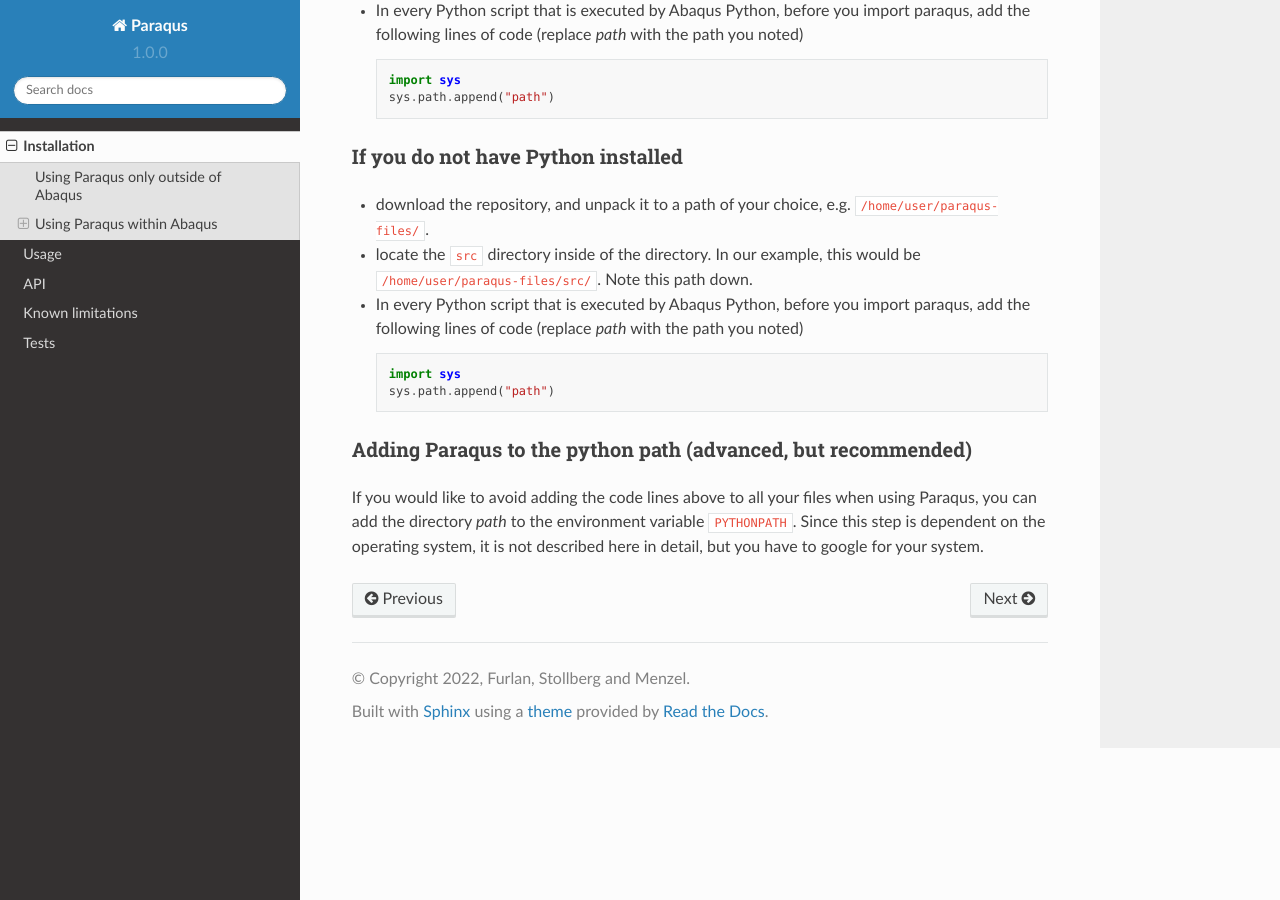
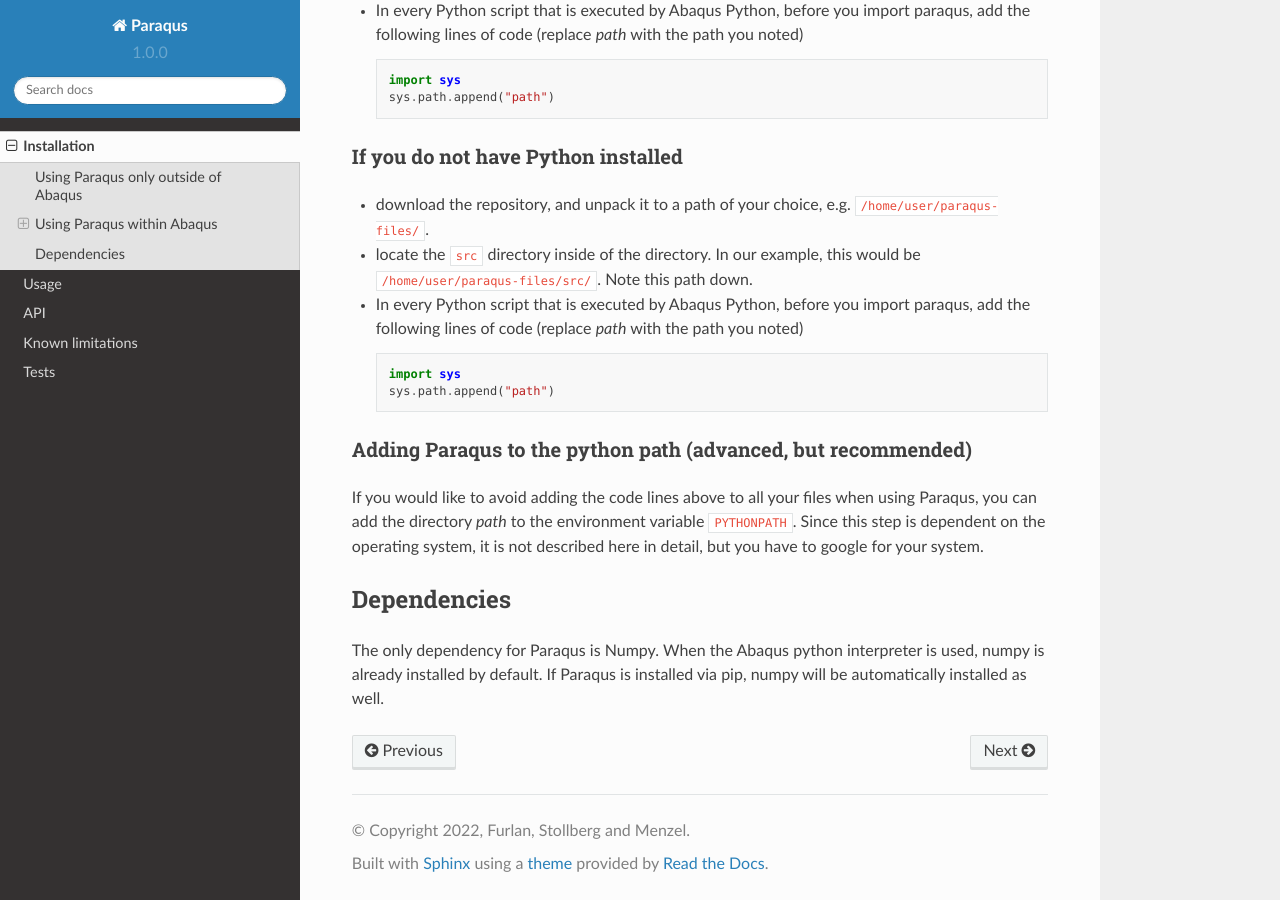
Before and after one commit to tmfrln/paraqus, a Sphinx documentation site: the page built from doc/source/installation.rst, in a window 1280 px wide and 900 px high, scrolled down 932 px. Built offline with Sphinx 7.4.7 and the Read the Docs theme 2.0.0, drawn with Linux system fonts in a browser that asks for light colours.

Commit message:
dependencies added to installation section of docs

```diff
--- a/doc/source/installation.rst
+++ b/doc/source/installation.rst
@@ -56,3 +56,8 @@ Adding Paraqus to the python path (advanced, but recommended)
 ^^^^^^^^^^^^^^^^^^^^^^^^^^^^^^^^^^^^^^^^^^^^^^^^^^^^^^^^^^^^^
 
 If you would like to avoid adding the code lines above to all your files when using Paraqus, you can add the directory *path* to the environment variable ``PYTHONPATH``. Since this step is dependent on the operating system, it is not described here in detail, but you have to google for your system.
+
+Dependencies
+------------
+
+The only dependency for Paraqus is Numpy. When the Abaqus python interpreter is used, numpy is already installed by default. If Paraqus is installed via pip, numpy will be automatically installed as well.
```
